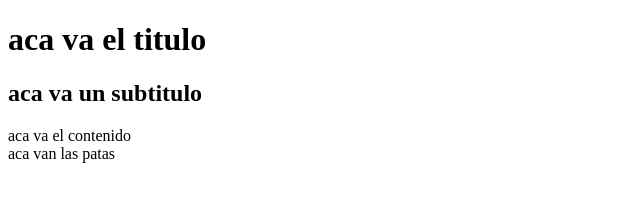
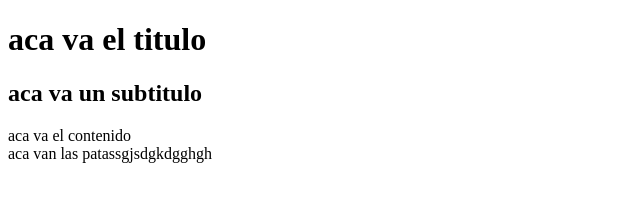
Before and after one commit to And-Anillo/test_website, a plain HTML site: page index.html in a window 1280 px wide. Shown: the whole page, without its empty margins (0-640 px from the left). Drawn offline with Linux system fonts and the light colour scheme.

Commit message:
feat: cambios de parrafos

```diff
--- a/index.html
+++ b/index.html
@@ -16,7 +16,7 @@
     </body>
 
     <footer>
-        aca van las patas
+        aca van las patassgjsdgkdgghgh
     </footer>
 </body>
 </html>
```
